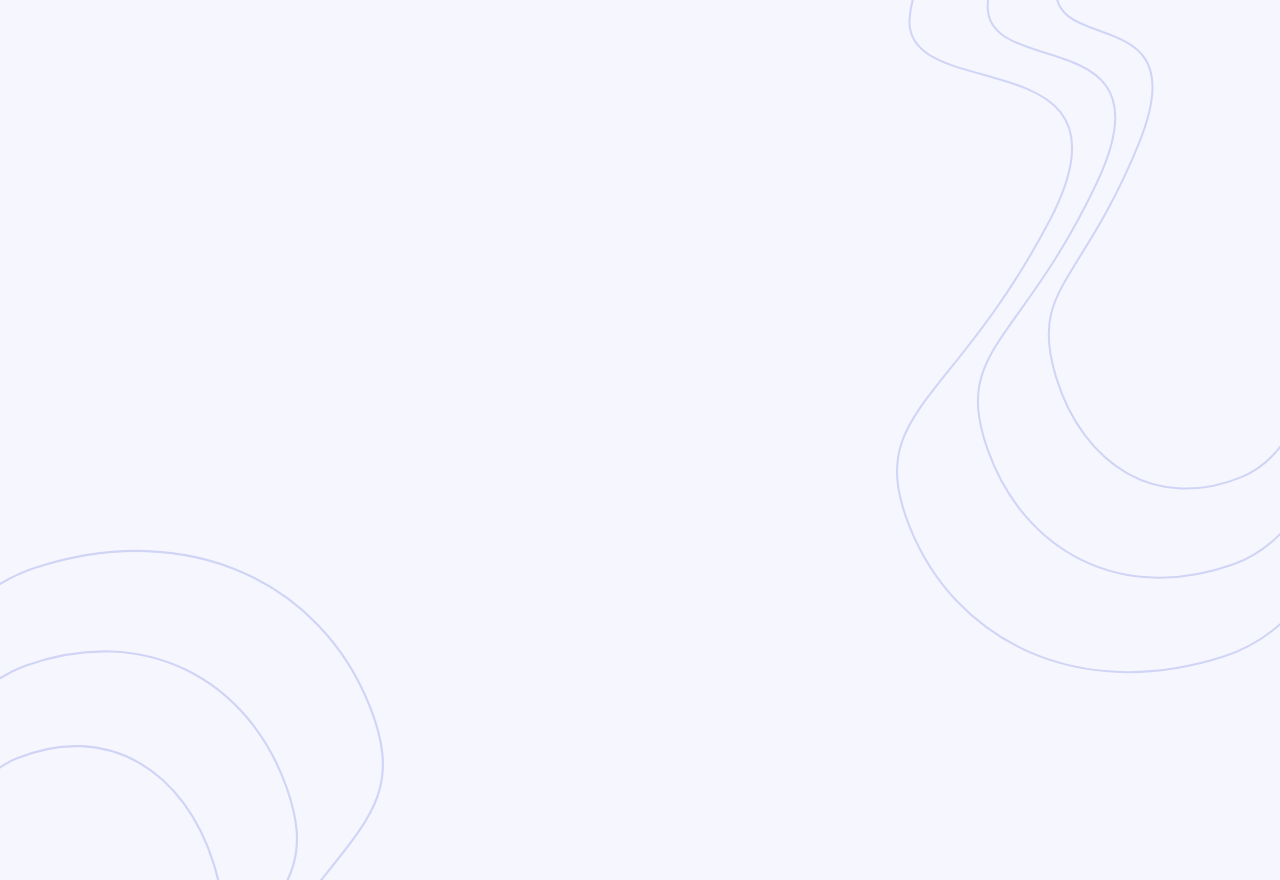
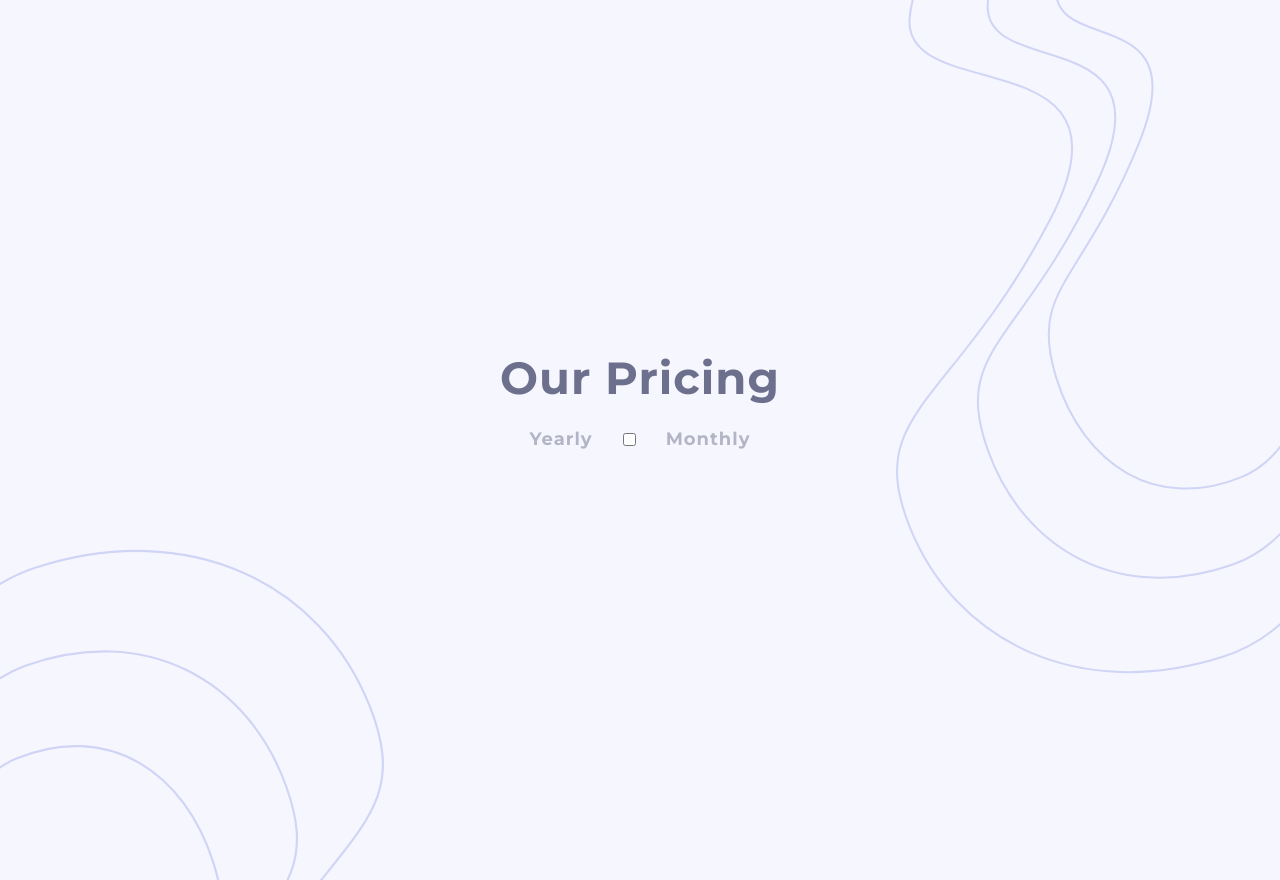
Before and after one commit to freetart/FEM-pricing-component-with-toggle, a website built with Parcel: page src/index.html in a window 1280 px wide. Built offline with nearby package versions, Linux system fonts and the light colour scheme.

Commit message:
created basic header section

```diff
--- a/src/index.html
+++ b/src/index.html
@@ -16,6 +16,16 @@
       src="./images/bg-bottom.svg"
       alt=""
     />
+
+    <!-- header -->
+    <header class="header">
+      <h1 class="header__title">Our Pricing</h1>
+      <div class="toggle">
+        <h5 class="toggle__option">Yearly</h5>
+        <input class="toggle__input" type="checkbox" />
+        <h5 class="toggle__option">Monthly</h5>
+      </div>
+    </header>
     <script src="./js/main.js"></script>
   </body>
 </html>
--- a/src/scss/components/_components.scss
+++ b/src/scss/components/_components.scss
@@ -1,2 +1,16 @@
 // imports
 @use "../abstracts/abstracts" as *;
+
+// toggle
+.toggle {
+  display: flex;
+  align-items: center;
+  justify-content: center;
+  gap: 3rem;
+
+  &__option {
+    @include headingStyles;
+    color: color(lightGrayishBlue);
+    font-size: size(sm);
+  }
+}
--- a/src/scss/layout/_layout.scss
+++ b/src/scss/layout/_layout.scss
@@ -17,3 +17,14 @@
   left: 0;
   width: 30%;
 }
+
+// header
+.header {
+  &__title {
+    @include headingStyles;
+    text-align: center;
+    font-size: size(xxl) + 1rem;
+    color: color(grayishBlue);
+    margin-bottom: 2rem;
+  }
+}
```
Also changed, not shown: dist/index.html, 2 other files.
